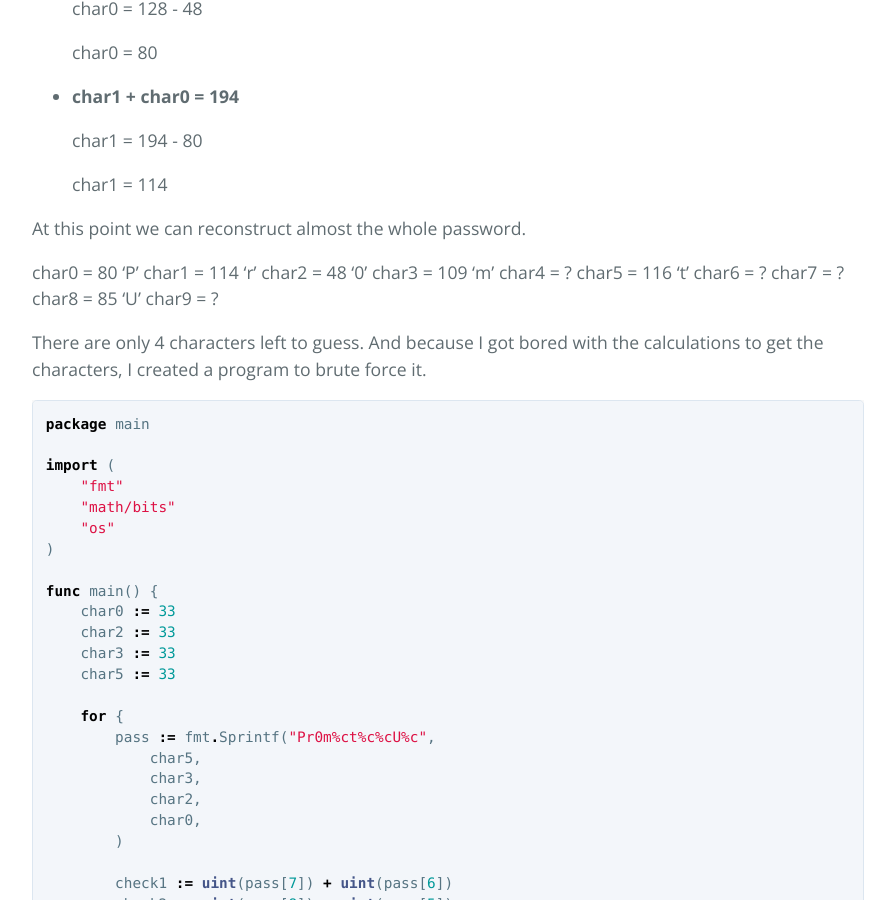
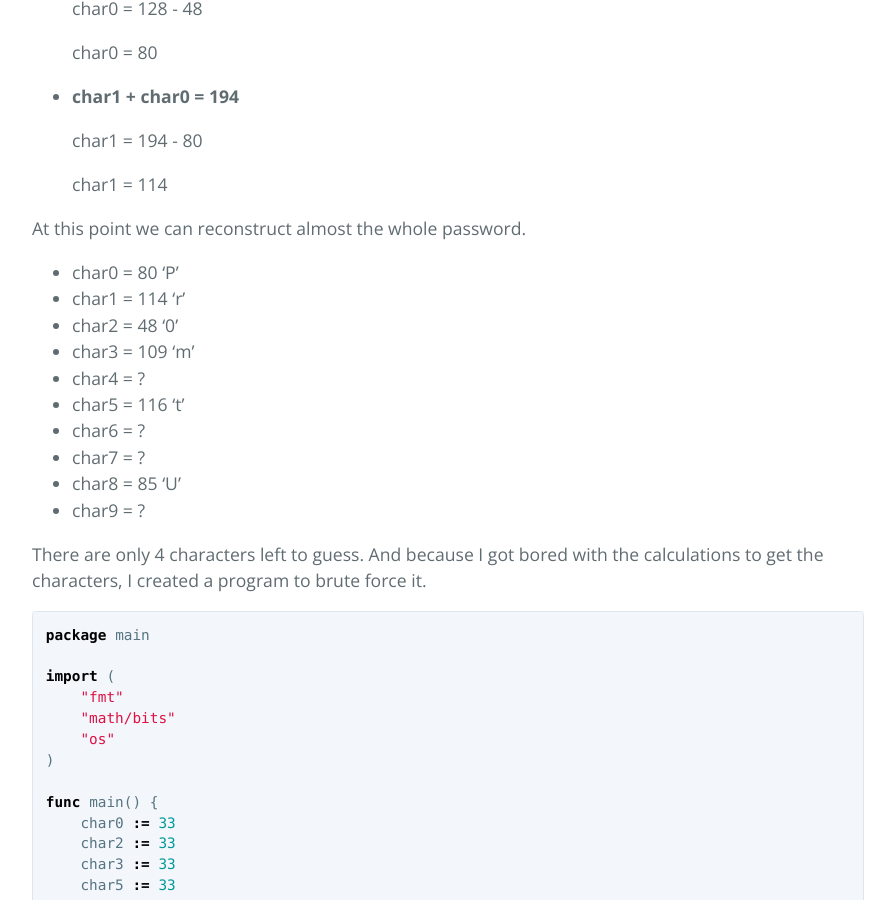
Before and after one commit to jairochavesb/blog, a Jekyll site: the page built from posts/2022/09/15/eset-cracking-challenge.md, in a window 1280 px wide and 900 px high, scrolled down 7153 px. Shown: the whole window, without its empty margins (192-1087 px from the left). Built offline with Jekyll 4.4.1, drawn with Linux system fonts in a browser that asks for light colours.

```diff
--- a/posts/2022/09/15/eset-cracking-challenge.md
+++ b/posts/2022/09/15/eset-cracking-challenge.md
@@ -202,16 +202,16 @@ Using the hint we can calculate new values.
 
 At this point we can reconstruct almost the whole password.
 
-char0 = 80 ‘P’
-char1 = 114 ‘r’
-char2 = 48 ‘0’
-char3 = 109	‘m’
-char4 = ?
-char5 = 116 	‘t'
-char6 = ?
-char7 = ?
-char8 = 85 ‘U’
-char9 = ?
+* char0 = 80 ‘P’
+* char1 = 114 ‘r’
+* char2 = 48 ‘0’
+* char3 = 109	‘m’
+* char4 = ?
+* char5 = 116 	‘t'
+* char6 = ?
+* char7 = ?
+* char8 = 85 ‘U’
+* char9 = ?
 
 There are only 4 characters left to guess. And because I got bored with the calculations to get the characters, I created a program to brute force it.
 
```
